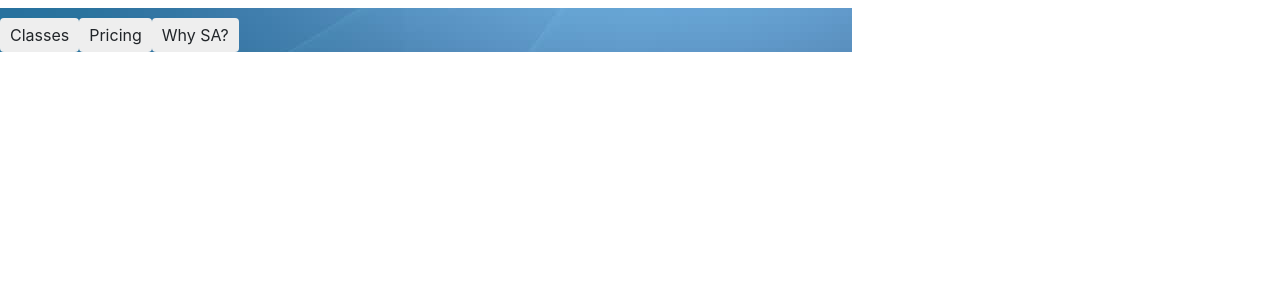
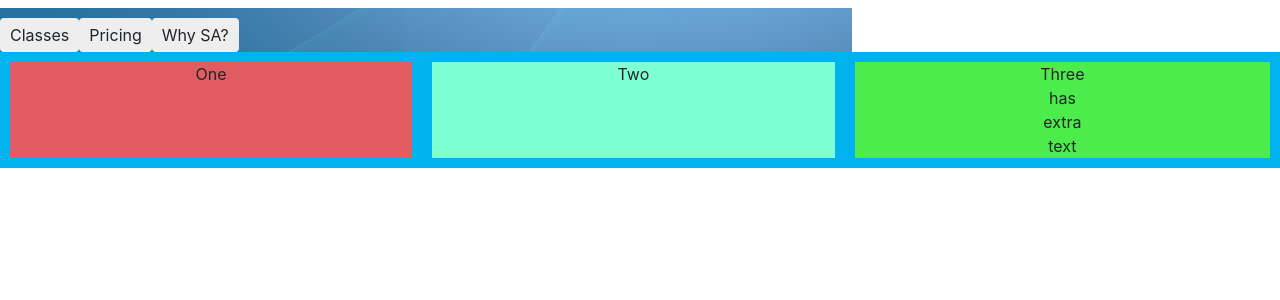
Before and after one commit to vikash-techy/StudentArchitect, an Angular app: page / in a window 1280 px wide. Shown: the top 300 px of the page. Built offline with nearby package versions, Linux system fonts and the light colour scheme.

Commit message:
Pricing tab

```diff
--- a/src/app/app.component.html
+++ b/src/app/app.component.html
@@ -4,4 +4,6 @@
 
   </h1>
   <app-header></app-header>
+  <app-pricing></app-pricing>
+
  </div>
--- a/src/app/app.module.ts
+++ b/src/app/app.module.ts
@@ -3,11 +3,13 @@ import { NgModule } from '@angular/core';
 
 import { AppComponent } from './app.component';
 import { HeaderComponent } from './header/header.component';
+import { PricingComponent } from './pricing/pricing.component';
 
 @NgModule({
   declarations: [
     AppComponent,
-    HeaderComponent
+    HeaderComponent,
+    PricingComponent
   ],
   imports: [
     BrowserModule
--- /dev/null
+++ b/src/app/pricing/pricing.component.css
@@ -0,0 +1,24 @@
+.box {
+    display: flex;
+    justify-content: space-around;
+    background-color: #00b3ee;
+    text-align: center;
+  }
+
+  .one {
+    flex: 1 1 auto;
+    margin: 10px;
+    background-color: #e15c62;
+  }
+
+  .two {
+    flex: 1 1 auto;
+    margin: 10px;
+    background-color: aquamarine;
+  }
+
+  .three {
+    flex: 1 1 auto;
+    margin: 10px;
+    background-color: rgb(76, 236, 76);
+  }
--- /dev/null
+++ b/src/app/pricing/pricing.component.html
@@ -0,0 +1,9 @@
+<div class="box">
+  <div class="one">One</div>
+  <div class="two">Two</div>
+  <div class="three">Three
+      <br>has
+      <br>extra
+      <br>text
+  </div>
+</div>
--- /dev/null
+++ b/src/app/pricing/pricing.component.ts
@@ -0,0 +1,15 @@
+import { Component, OnInit } from '@angular/core';
+
+@Component({
+  selector: 'app-pricing',
+  templateUrl: './pricing.component.html',
+  styleUrls: ['./pricing.component.css']
+})
+export class PricingComponent implements OnInit {
+
+  constructor() { }
+
+  ngOnInit() {
+  }
+
+}
```
Also changed, not shown: 1 other file (tests, documents, lock files or other folders).
